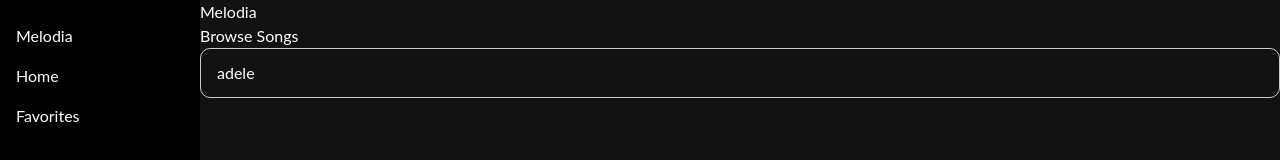
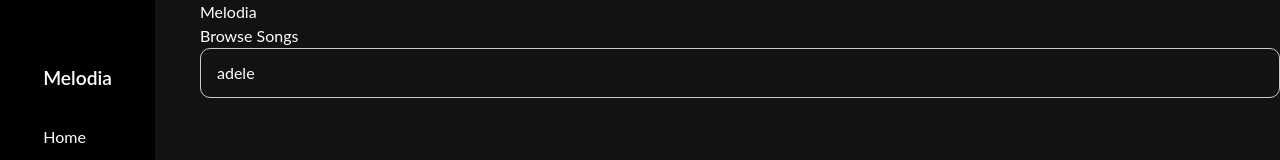
Before and after one commit to herdisheida/Melodia, a Next.js app in the folder my-app/: page / in a window 1280 px wide. Shown: the top 160 px of the page. Built offline with nearby package versions, Linux system fonts and the light colour scheme; no server answers.

Commit message:
sidebar css better

```diff
--- a/my-app/components/layout/Sidebar.module.css
+++ b/my-app/components/layout/Sidebar.module.css
@@ -1,12 +1,18 @@
 .sidebar {
   height: 100vh;
-  padding: 1.5rem 1rem;
+  padding: 4rem 2.7rem;
   display: flex;
   flex-direction: column;
   gap: 1rem;
-  position: sticky;
+  position: fixed;
   top: 0;
 
   background: var(--color-black);
   color: var(--color-main-font);
+
+  h2 {
+    font-size: 1.2rem;
+    font-weight: 600;
+    margin-bottom: 1rem;
+  }
 }
```
